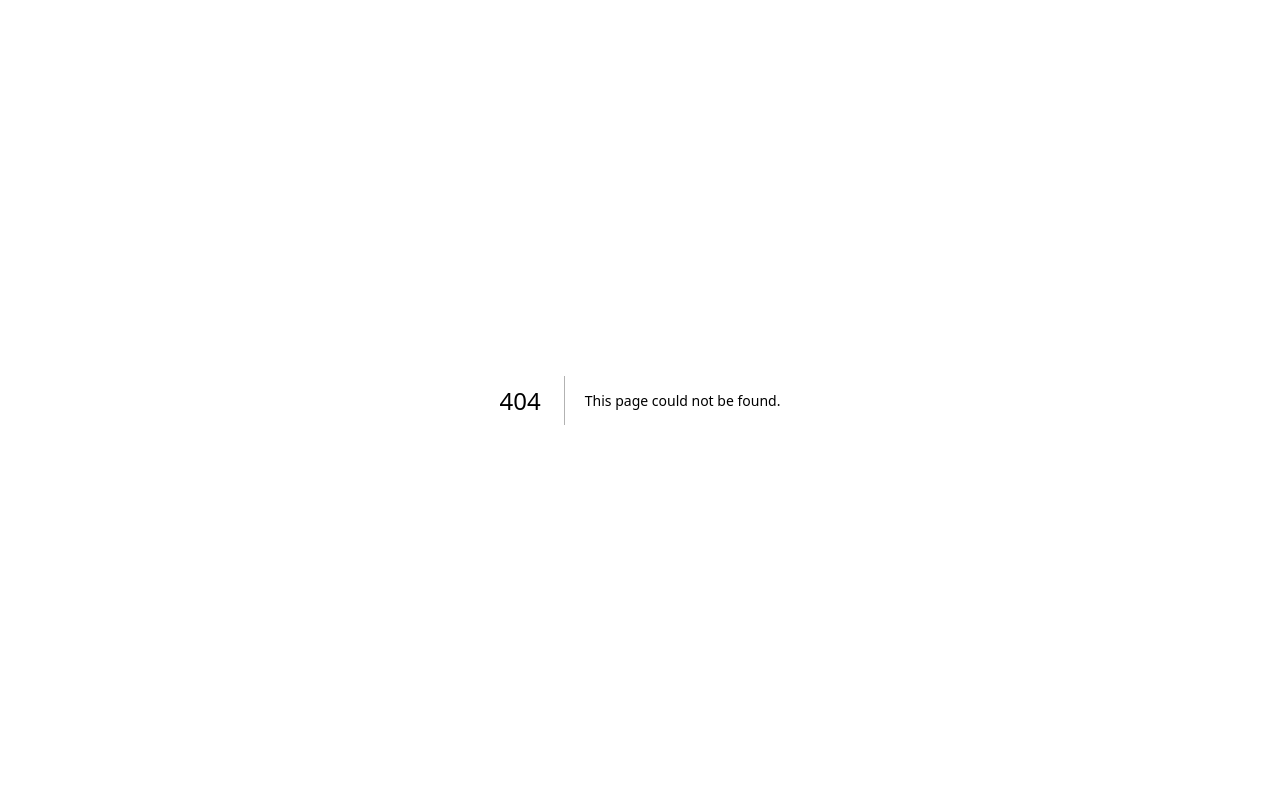
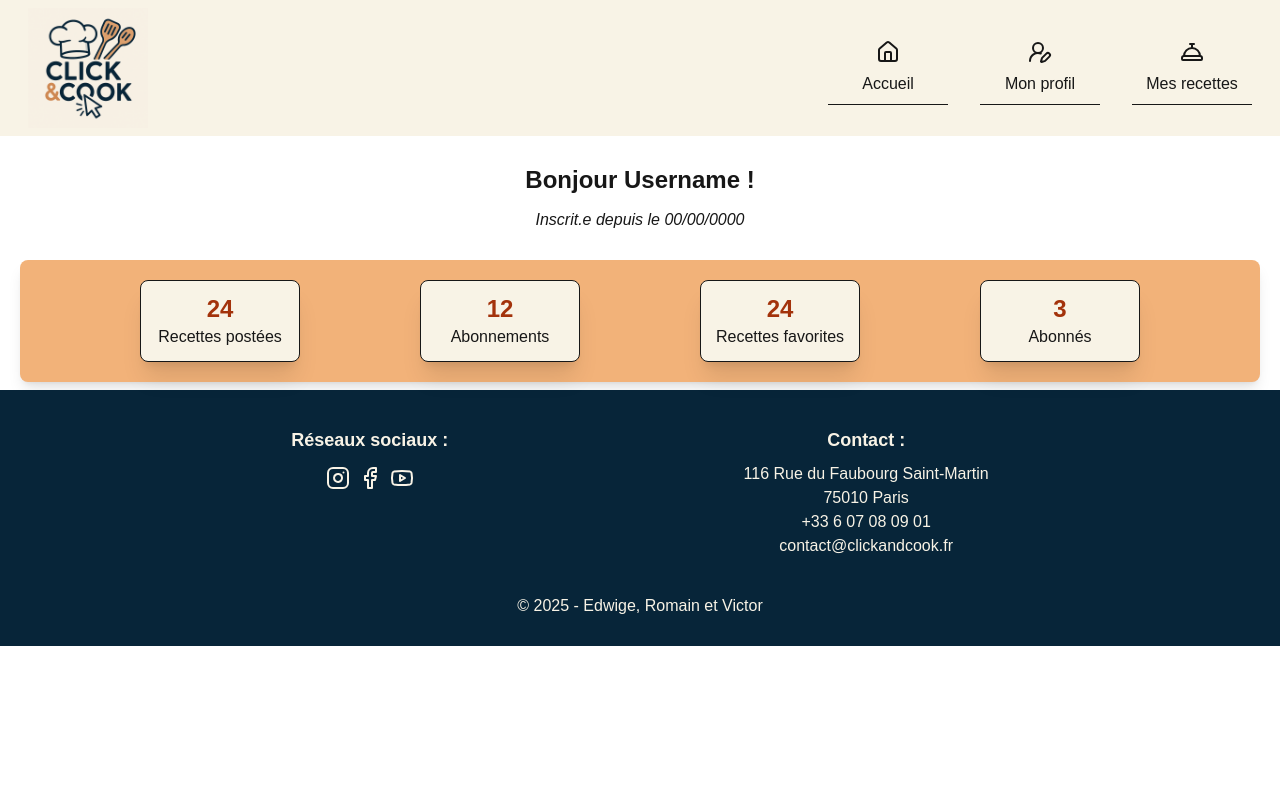
Before and after one commit to Edwige08/click_and_cook_front, a Next.js app: page /home/personnalProfile in a window 1280 px wide. Before the commit this address had no page. Shown: the top 800 px of the page. Built offline with nearby package versions, Linux system fonts and the light colour scheme.

Commit message:
create: personnalProfile page and CardProfileStat.tsx

```diff
--- /dev/null
+++ b/src/app/home/personnalProfile/page.tsx
@@ -0,0 +1,26 @@
+import CardProfileStat from "@/components/CardProfileStat";
+
+export default function personnalProfile() {
+    return (
+        <>
+            <div className="flex flex-col items-center">
+                <h2 className="pt-7 pb-3 text-2xl font-bold">Bonjour Username !</h2>
+                <p className="pb-5 italic">Inscrit.e depuis le 00/00/0000</p>
+            </div>
+            <div className="flex flex-row gap-2 justify-evenly flex-wrap p-2 mx-5 my-2 pt-5 rounded-lg shadow-lg bg-(--orangeColor)">
+                <CardProfileStat
+                    statNumber={24}
+                    statName="Recettes postées" />
+                <CardProfileStat
+                    statNumber={12}
+                    statName="Abonnements" />
+                <CardProfileStat
+                    statNumber={24}
+                    statName="Recettes favorites" />
+                <CardProfileStat
+                    statNumber={3}
+                    statName="Abonnés" />
+            </div>
+        </>
+    )
+}
--- /dev/null
+++ b/src/components/CardProfileStat.tsx
@@ -0,0 +1,8 @@
+export default function CardProfileStat (props: { statNumber: number, statName: string }) {
+    return (
+        <div className="flex flex-col justify-center items-center p-3 mb-3 shadow-xl border rounded-lg w-40 bg-(--lightColor)">
+            <p className="font-bold text-2xl text-(--redColor)">{props.statNumber}</p>
+            <p>{props.statName}</p>
+        </div>
+    )
+}
```
